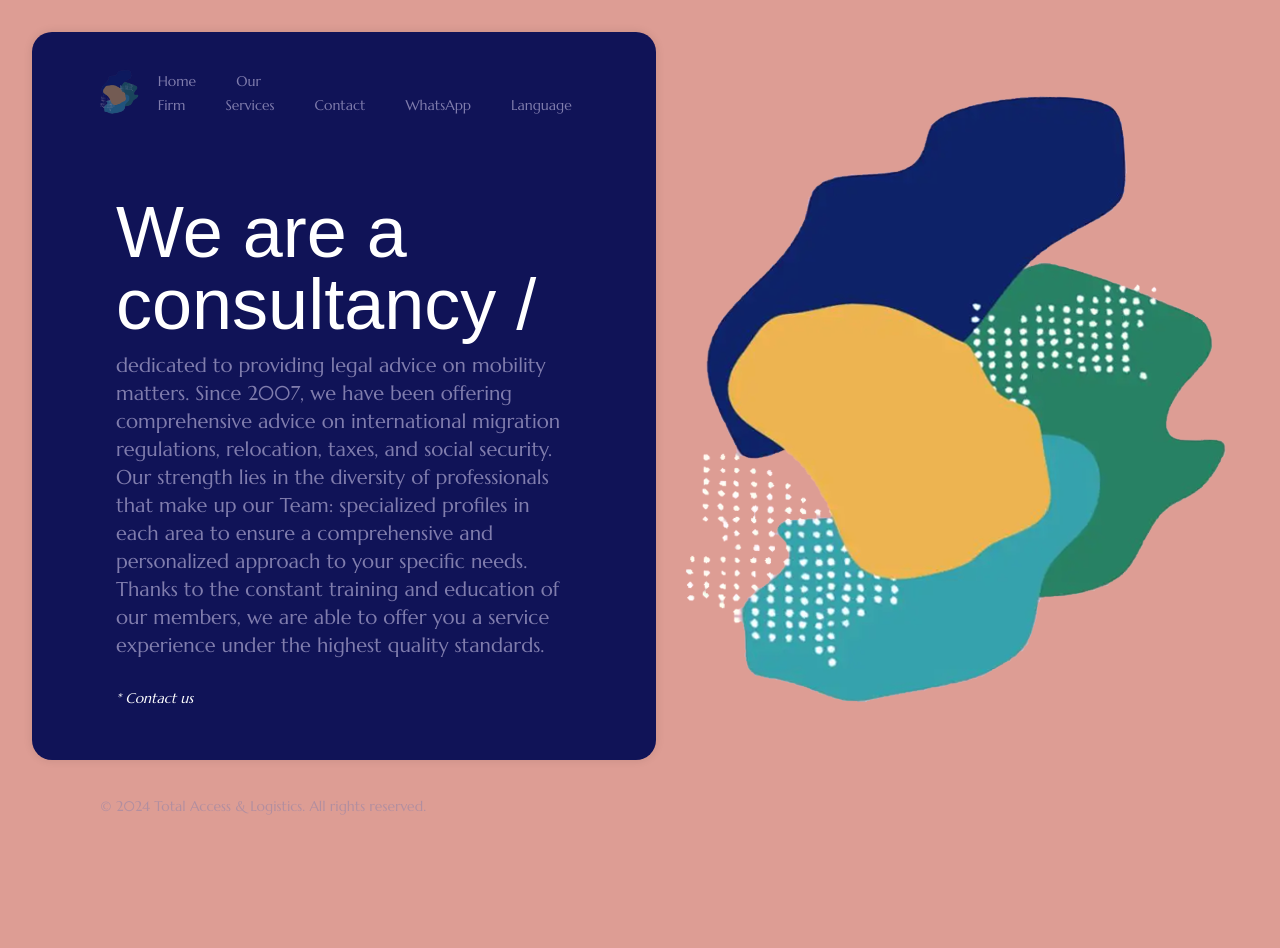
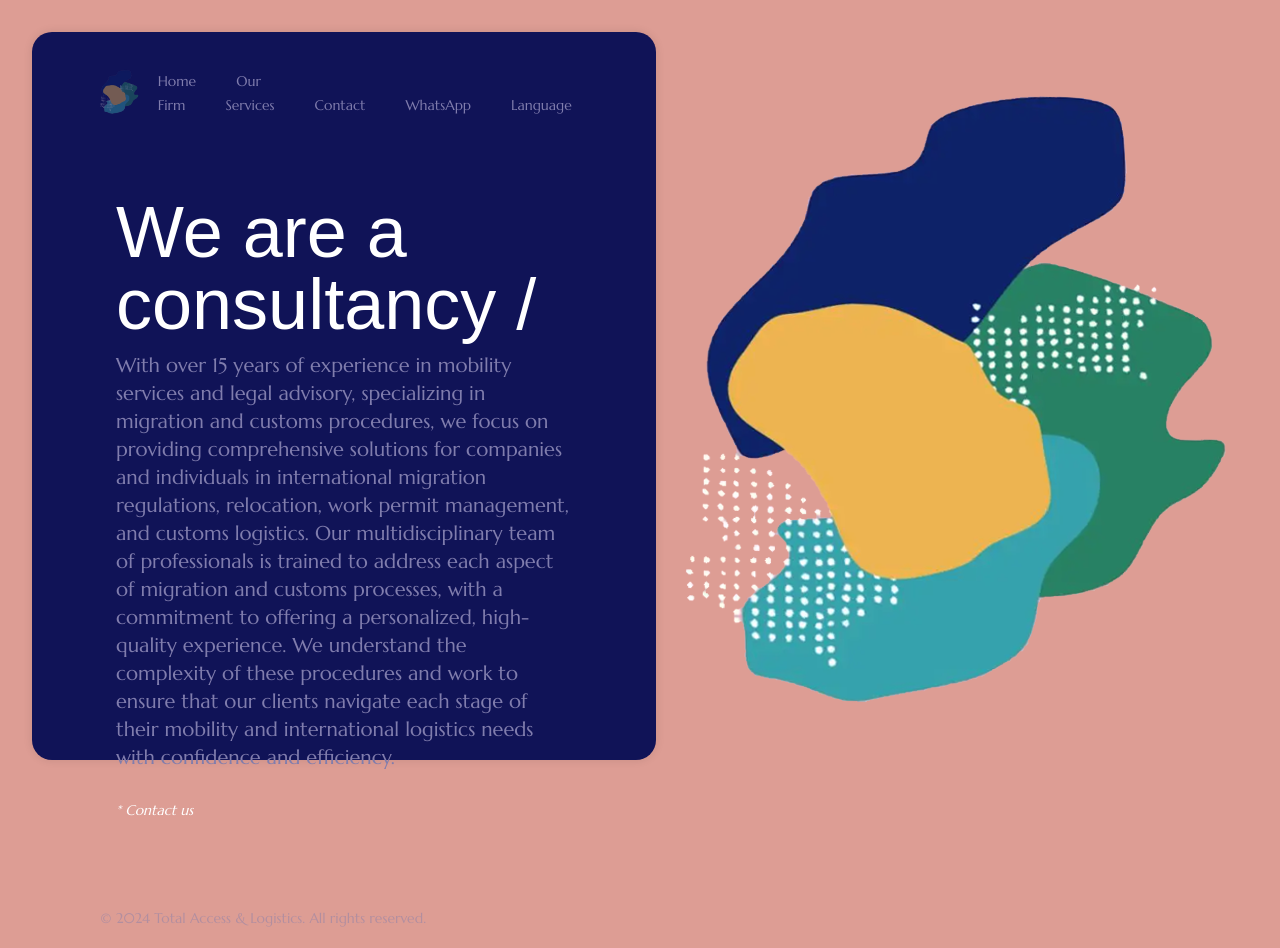
Before and after one commit to julord87/total-access, a Next.js app: page /nuestra_firma in a window 1280 px wide. Before the commit the page ends 836 px from the top, so only its background shows below. Built offline with nearby package versions, Linux system fonts and the light colour scheme; a web font is replaced by a local one.

Commit message:
Enhance layout with favicon support and update service descriptions for clarity and detail

```diff
--- a/src/app/layout.tsx
+++ b/src/app/layout.tsx
@@ -5,6 +5,7 @@ import { useEffect } from "react";
 import { useLanguageStore } from "@/store/useLanguageStore";
 import localFont from "next/font/local";
 import "./globals.css";
+import Head from "next/head";
 
 // Cargar las fuentes
 const nanumMyeongjoRegular = localFont({
@@ -33,18 +34,23 @@ export default function RootLayout({ children }: { children: React.ReactNode })
 
   return (
     <html lang="en">
+      <Head>
+        <link rel="icon" href="/favicon.ico" />
+      </Head>
+
       <body
         className={`${nanumMyeongjoRegular.variable} ${nanumMyeongjoBold.variable} ${nanumMyeongjoExtraBold.variable} antialiased`}
       >
         <div className="lg:flex h-screen">
           {/* Contenedor izquierdo para el contenido */}
-          <div className="lg:flex-1 lg:pb-10 lg:m-4">
-            {children}
-          </div>
+          <div className="lg:flex-1 lg:pb-10 lg:m-4">{children}</div>
 
           {/* Contenedor derecho para la imagen de fondo */}
           <div className="relative flex-1">
-            <div className="absolute inset-0 bg-center bg-no-repeat" style={{ backgroundImage: "url('/images/bg.png')" }}></div>
+            <div
+              className="absolute inset-0 bg-center bg-no-repeat"
+              style={{ backgroundImage: "url('/images/bg.png')" }}
+            ></div>
           </div>
         </div>
       </body>
--- a/src/app/nuestra_firma/page.tsx
+++ b/src/app/nuestra_firma/page.tsx
@@ -20,10 +20,10 @@ const NuestraFirma = () => {
         </h1>
         <p className="text-lg lg:text-xl font-color my-3 justify-normal">
           {language === "EN"
-            ? "dedicated to providing legal advice on mobility matters. Since 2007, we have been offering comprehensive advice on international migration regulations, relocation, taxes, and social security. Our strength lies in the diversity of professionals that make up our Team: specialized profiles in each area to ensure a comprehensive and personalized approach to your specific needs. Thanks to the constant training and education of our members, we are able to offer you a service experience under the highest quality standards."
+            ? "With over 15 years of experience in mobility services and legal advisory, specializing in migration and customs procedures, we focus on providing comprehensive solutions for companies and individuals in international migration regulations, relocation, work permit management, and customs logistics. Our multidisciplinary team of professionals is trained to address each aspect of migration and customs processes, with a commitment to offering a personalized, high-quality experience. We understand the complexity of these procedures and work to ensure that our clients navigate each stage of their mobility and international logistics needs with confidence and efficiency."
             : language === "ZH"
-            ? "致力于提供关于流动性问题的法律咨询。自2007年以来，我们一直提供有关国际移民法规、搬迁、税收和社会保障的综合建议。我们的优势在于我们团队中专业人士的多样性：每个领域的专业化配置，确保根据您的具体需求提供全面和个性化的解决方案。感谢我们成员的持续培训和教育，我们能够在最高质量标准下为您提供服务体验。"
-            : "dedicada a la asesoría jurídica en materia de movilidad. Orientados a la atención al cliente, desde el 2007 ofrecemos asesoramiento integral sobre normativa migratoria internacional, relocation e impuestos y seguridad social. Nuestra fortaleza radica en la diversidad de profesionales que componen nuestro Equipo: perfiles especializados en cada materia, para asegurar un abordaje amplio y personalizado a su propia necesidad. Gracias a la constante capacitación y formación de nuestros miembros, logramos ofrecerte una experiencia de servicio bajo los más altos estándares de calidad."}
+            ? "在拥有超过15年在流动性服务和法律咨询方面的经验，专注于移民和海关手续的处理，我们致力于为企业和个人在国际移民法规、搬迁、工作许可管理和海关物流等方面提供全面的解决方案。我们的多学科专业团队能够处理移民和海关流程的每个方面，承诺提供个性化和高质量的体验。我们了解这些程序的复杂性，并致力于让客户在其流动性和国际物流需求的每个阶段都能充满信心和高效地进行。"
+            : "con más de 15 años de experiencia en servicios de movilidad y asesoría jurídica, especializada en trámites migratorios y aduaneros. Nos enfocamos en brindar soluciones integrales para empresas e individuos en normativa migratoria internacional, relocation, gestión de permisos de trabajo, y logística aduanera. Nuestro equipo de profesionales multidisciplinarios está capacitado para abordar cada aspecto de los procesos migratorios y de aduana, con el compromiso de ofrecer una experiencia personalizada y de alta calidad. Conocemos la complejidad de estos trámites y trabajamos para que nuestros clientes naveguen con confianza y eficiencia en cada etapa de sus necesidades de movilidad y logística internacional."}
         </p>
         <Link
           href="https://wa.me/5491138248813?text=Hola%21%20Quisiera%20realizar%20una%20consulta%20sobre%20sus%20servicios."
--- a/src/app/servicios/page.tsx
+++ b/src/app/servicios/page.tsx
@@ -17,7 +17,7 @@ const Servicios = () => {
       {/* Contenido principal */}
       <div className="flex flex-col justify-end flex-grow p-6 lg:p-16">
         <h1 className="text-6xl lg:text-7xl text-white leading-tight mb-3">
-          {language === "EN" ? "We provide solutions in /" : language === "ZH" ? "我们提供以下解决方案 /" : "Brindamos soluciones en /"}
+          {language === "EN" ? "We provide solutions /" : language === "ZH" ? "我们提供以下解决方案" : "Brindamos soluciones en /"}
         </h1>
 
         <div className="space-y-2 items-center">
```
Also changed, not shown: public/images/logo.png (deleted), 1 other file (tests, documents, lock files or other folders).
